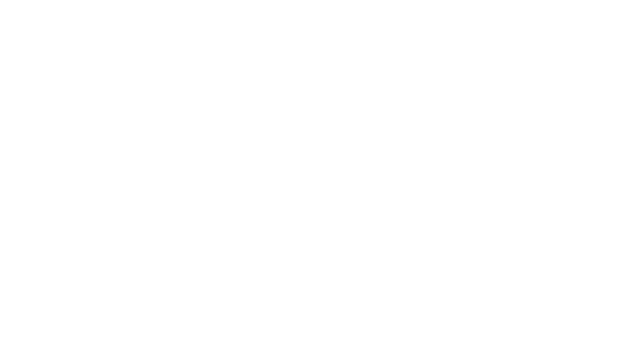
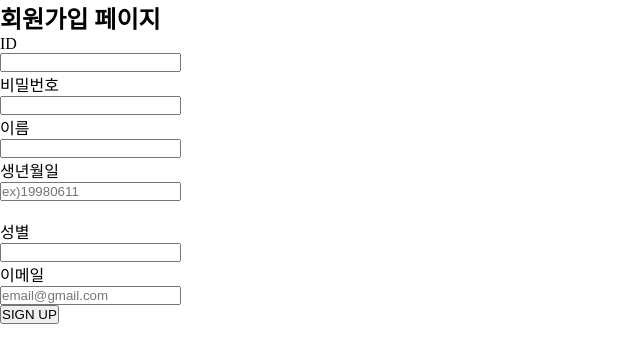
Before and after one commit to YeonGuKang/VINSINSA, a React (Create React App) app in the folder vinsa/: page /Joinform in a window 1280 px wide. Shown: the top 362 px of the page, without its empty margins (0-640 px from the left). Built offline with nearby package versions, Linux system fonts and the light colour scheme.

Commit message:
회원가입 , 로그인 , 사용자 판단

```diff
--- a/vinsa/src/controller/App.js
+++ b/vinsa/src/controller/App.js
@@ -5,6 +5,7 @@ import { authService } from '../model/firebase';
 import "../view/style/style.css";
 import Mainpage from '../view/Mainpage';
 import Loginform from '../view/Loginform';
+import Joinform from '../view/Joinform';
 
 
 function App() {
@@ -12,7 +13,8 @@ function App() {
   return(
     <BrowserRouter>
      <Route path="/" component = {Mainpage} exact />
-     <Route path="/Loginform" component = {Loginform} exact />
+     <Route path="/Loginform" component = {Loginform} />
+     <Route path="/Joinform" component = {Joinform} />
 
   </BrowserRouter>
 
--- a/vinsa/src/view/Header.js
+++ b/vinsa/src/view/Header.js
@@ -18,8 +18,6 @@ const Header = () => {
   const Manager = ['swe0dmffFQcoqpEUJ7fHtXYimEJ3','WFS2QtP4kEN3IWscNXtD1Ciso1t2','8s8IU2fnLPe5q0nIUheiZkwpMOk2','7a2QhDJ4gjbysYsQoFP5QbAIYhz2']
   useEffect(() => {
     authService.onAuthStateChanged((user) => {
-
-
       if (user) {
         setIsLoggedIn(true);
         setUserObj(user);
@@ -34,6 +32,7 @@ const Header = () => {
       }
       setInit(true);
 
+      console.log(user)
     });
 
   }, []);
@@ -55,22 +54,17 @@ const Header = () => {
         </div>
             <div>
                 <ul className={menu.nav}>
-                    <li><Link to="/About_Open">About</Link></li>
-                    <li><Link to="/Recipe">Recipe</Link></li>
-                     <li><Link to= {{
-                       pathname: "/Notice",
-                       state: {
-                         manager: Manager
-                       }
-                     }} >Notice</Link></li>
-                     <li><Link to="/About_Open">Open</Link></li>
+                    <li><Link to="/Category">Category</Link></li>
+                    <li><Link to="/Notice">공지사항</Link></li>
+                     <li><Link to="/Review">리뷰</Link></li>
+                     <li><Link to="/Q&A">Q&A</Link></li>
+                     <li><Link to="/Seller_board">판매자 게시판</Link></li>
                 </ul>
             </div>
 
             <div className={menu.login}>
               {/* 로그인이 되어있는 상태라면 로그아웃 , 아니라면 로그인 버튼을 보여줌 */}
-              {isLoggedIn ?  <Link to="/Checipe">
-                {/* 위에 선언한 로그아웃함수를 클릭했을 때 실행 */}
+              {isLoggedIn ?  <Link to="/">
                    <li onClick={onLogOutClick}>로그아웃</li>
               </Link> : <Link to="/Loginform">
                    <li>로그인</li>
--- /dev/null
+++ b/vinsa/src/view/Joinform.js
@@ -0,0 +1,126 @@
+import React, { useState, useEffect } from "react";
+import { BrowserRouter as Router, Route, Switch, Link, BrowserRoute, Redirect, useHistory } from 'react-router-dom';
+import { dbService,authService } from "../model/firebase";
+
+
+const Joinform = () => {
+  const [init, setInit] = useState(false);
+  const [isLoggedIn, setIsLoggedIn] = useState(false);
+  const [userObj, setUserObj] = useState(null);
+  const history = useHistory();
+
+  const [id, setid] = useState("");
+  const [password, setpassword] = useState("");
+  const [name, setname] = useState("");
+  const [birth, setbirth] = useState("");
+  const [sex, setsex] = useState("");
+  const [email, setemail] = useState("");
+
+  // 게시글이 작성되었나 확인
+  const [check, setcheck] = useState(false);
+
+   // 버튼 클릭이 있을때 게시글을 추가해줌
+   const onclick = async (event) => {
+    event.preventDefault();
+
+    const data = {
+      id: id,
+      password: password,
+      name: name,
+      birth: birth,
+      sex: sex,
+      email: email
+    }
+
+    await dbService.collection("user").doc(id).set(data);
+    const data2 = await authService.createUserWithEmailAndPassword(
+        id+"@naver.com",
+        password
+    )
+
+    setcheck(true);
+
+    console.log(data)
+}
+
+
+  const onChange_id = (event) => {
+    const {
+      target: { value },
+    } = event;
+    setid(value)
+  };
+
+  const onChange_password = (event) => {
+    const {
+      target: { value },
+    } = event;
+    setpassword(value)
+  };
+
+
+  const onChange_name = (event) => {
+    const {
+      target: { value },
+    } = event;
+    setname(value)
+  };
+
+  const onChange_birth = (event) => {
+    const {
+      target: { value },
+    } = event;
+    setbirth(value)
+  };
+
+  const onChange_sex = (event) => {
+    const {
+      target: { value },
+    } = event;
+    setsex(value)
+  };
+
+  const onChange_email = (event) => {
+    const {
+      target: { value },
+    } = event;
+    setemail(value)
+  };
+
+
+
+
+    return(
+        <div>
+       <section>
+    <h1>회원가입 페이지</h1>
+  </section>
+      ID<br></br>
+      <input onChange={onChange_id} type="text" value={id}/>
+      <br></br>
+      비밀번호<br></br>
+      <input onChange={onChange_password} type="password"  value={password}/>
+      <br></br>
+      이름  <br></br>
+      <input onChange={onChange_name} type="text" value={name}/><br></br>
+      생년월일<br></br>
+      <input onChange={onChange_birth} type="text"  placeholder="ex)19980611" value={birth}/><br></br>
+      <br></br>
+      성별<br></br>
+      <input onChange={onChange_sex} type="text"  value={sex}/><br></br>
+      이메일<br></br>
+      <input onChange={onChange_email} type="email" placeholder="email@gmail.com" value={email}/><br></br>
+
+
+  <button onClick={onclick} >
+              SIGN UP
+                </button>
+
+                {/* 게시글이 작성되었나 판단해서 작성된 경우에는 redirect로 게시판 페이지로 이동 */}
+            <div>{check ? <Redirect from="/Joinform" to="/Loginform" /> : null}</div>
+  </div>
+    )
+  }
+
+
+export default Joinform;
--- a/vinsa/src/view/Loginform.js
+++ b/vinsa/src/view/Loginform.js
@@ -1,6 +1,6 @@
 import React, { useState, useEffect } from "react";
 import { BrowserRouter as Router, Route, Switch, Link, BrowserRoute, Redirect, useHistory } from 'react-router-dom';
-import { authService, firebaseInstance } from "../model/firebase";
+import { authService, dbService } from "../model/firebase";
 import "./style/Loginform.css";
 
 
@@ -9,6 +9,11 @@ const Loginform = () => {
   const [isLoggedIn, setIsLoggedIn] = useState(false);
   const [userObj, setUserObj] = useState(null);
   const history = useHistory();
+
+  const [id, setid] = useState("");
+  const [password, setpassword] = useState("");
+
+  const [user, setuser] = useState(null);
   useEffect(() => {
     authService.onAuthStateChanged((user) => {
       console.log("changed");
@@ -23,40 +28,101 @@ const Loginform = () => {
       setInit(true);
     });
 
+
+    // 첫 화면에 merge에서 가져온 값을 나타냄
+    dbService.collection("user").onSnapshot((snapshot) => {
+      const boardArray = snapshot.docs.map((doc) => ({
+        id: doc.id,
+        ...doc.data(),
+      }));
+
+      setuser(boardArray)
+    });
+
   }, []);
 
-      const onSocialClick = async (event) =>{
-        const {
-          target: {name},
-        } = event;
-        let provider;
-        if(name === "Google"){
-          provider = new firebaseInstance.auth.GoogleAuthProvider();
+  // 버튼 클릭이 있을때 게시글을 추가해줌
+  const onclick = async (event) => {
+    event.preventDefault();
 
-        }else if(name === "Github")
+    let i=0;
+    let data
+    while(i<user.length)
+    {
+      console.log(user[i]['id'])
+      console.log(id)
+      if(user[i]['id'] == id)
+      {
+        if(user[i]['password'] == password)
         {
-          provider = new firebaseInstance.auth.GithubAuthProvider();
+          data = await authService.signInWithEmailAndPassword(
+            id+"@naver.com",
+            password
+          )
         }
-        const data = await authService.signInWithPopup(provider);
-        console.log(data);
-      };
+      }
+      i++
+    }
+
+
+}
+
+      // const onSocialClick = async (event) =>{
+      //   const {
+      //     target: {name},
+      //   } = event;
+      //   let provider;
+      //   if(name === "Google"){
+      //     provider = new firebaseInstance.auth.GoogleAuthProvider();
+
+      //   }else if(name === "Github")
+      //   {
+      //     provider = new firebaseInstance.auth.GithubAuthProvider();
+      //   }
+      //   const data = await authService.signInWithPopup(provider);
+      //   console.log(data);
+      // };
+
+
+  const onChange_id = (event) => {
+    const {
+      target: { value },
+    } = event;
+    setid(value)
+  };
+
+  const onChange_password = (event) => {
+    const {
+      target: { value },
+    } = event;
+    setpassword(value)
+  };
 
     return(
       <div className="backwrap">
       <div className="mainform">
-      <div className="Line"></div>
-      <div className="Llogo">
 
-                          </div>
+      ID<br></br>
+      <input onChange={onChange_id} type="text" value={id}/>
+      <br></br>
+      비밀번호<br></br>
+      <input onChange={onChange_password} type="password"  value={password}/>
+      <br></br>
+
+      <button onClick={onclick} >
+              로그인
+                </button>
+
         <div className="authBtns">
-            <button className="authBtn" onClick={onSocialClick} name="Google">
+        <li><Link to="/Joinform">회원가입</Link></li>
+            {/* <button className="authBtn" onClick={onSocialClick} name="Google">
 
               구글 계정으로 계속하기
             </button>
             <button className="authBtn" onClick={onSocialClick} name="Github">
 
               깃허브 계정으로 계속하기
-            </button>
+            </button> */}
         </div>
    </div>
    <div>{isLoggedIn ? <Redirect from="/Loginform" to = {history.goBack()} />: null}</div>
```
